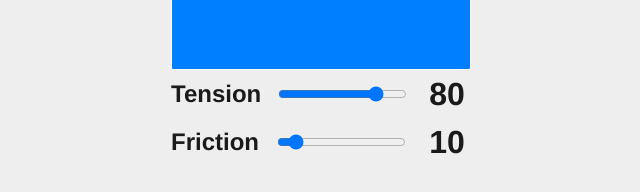
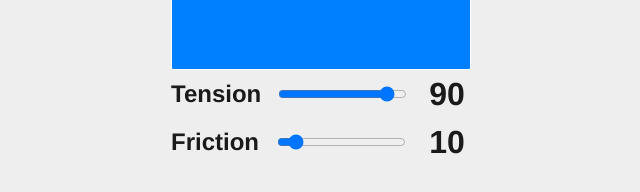
Before and after one commit to kristoferjoseph/rebounding, a website with bundled scripts: page index.html in a window 1280 px wide. Shown: the part 322-514 px from the top of the page, 319-959 px from the left. Built offline with nearby package versions, Linux system fonts and the light colour scheme.

Commit message:
Update index.html

```diff
--- a/index.html
+++ b/index.html
@@ -15,8 +15,8 @@
   <div class="controls">
     <div class="controls-container">
       <label class="label" for="tension">Tension</label>
-        <input class="tension-input input" value="80" type="range" name="tension" min="0" max="100">
-        <output class="tension-output output" value="80" name="tension-output">80</output>
+        <input class="tension-input input" value="90" type="range" name="tension" min="0" max="100">
+        <output class="tension-output output" value="90" name="tension-output">90</output>
       </div>
     <div class="controls-container">
       <label class="label" for="friction">Friction</label>
```
